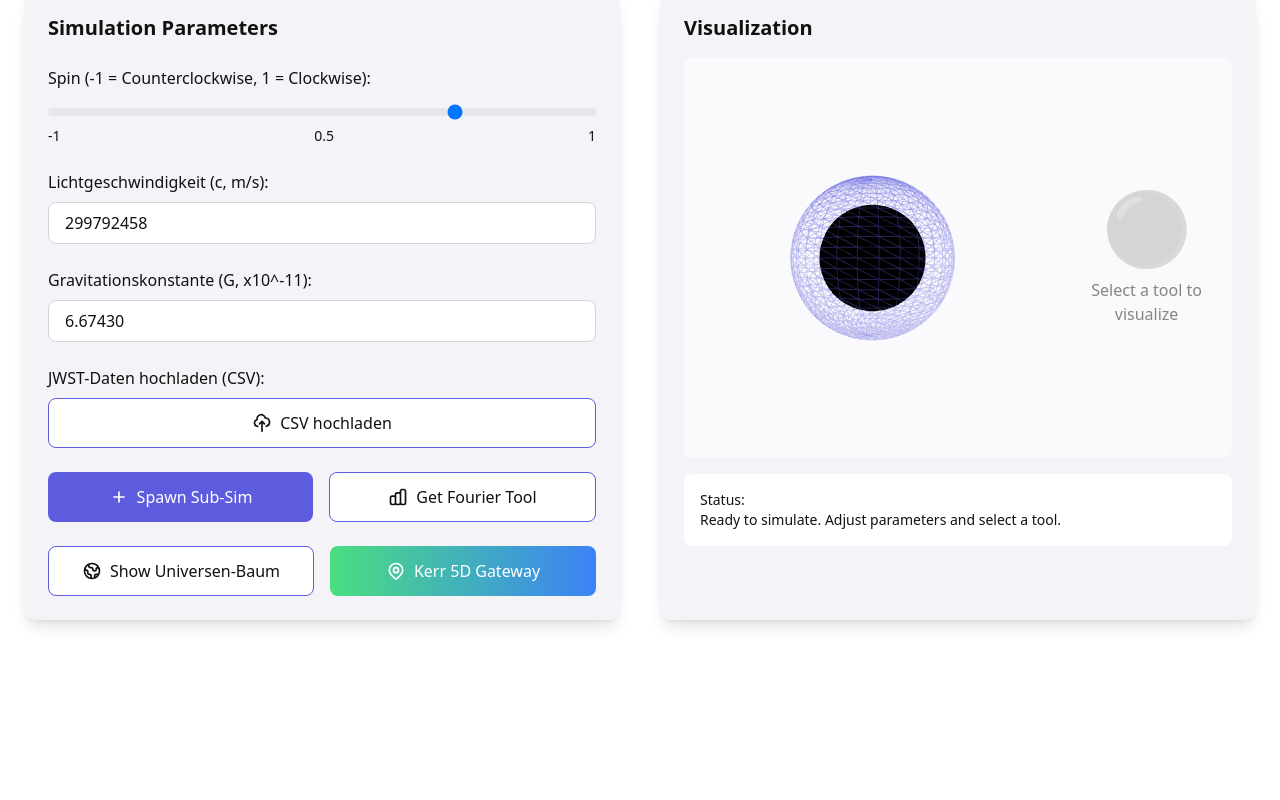
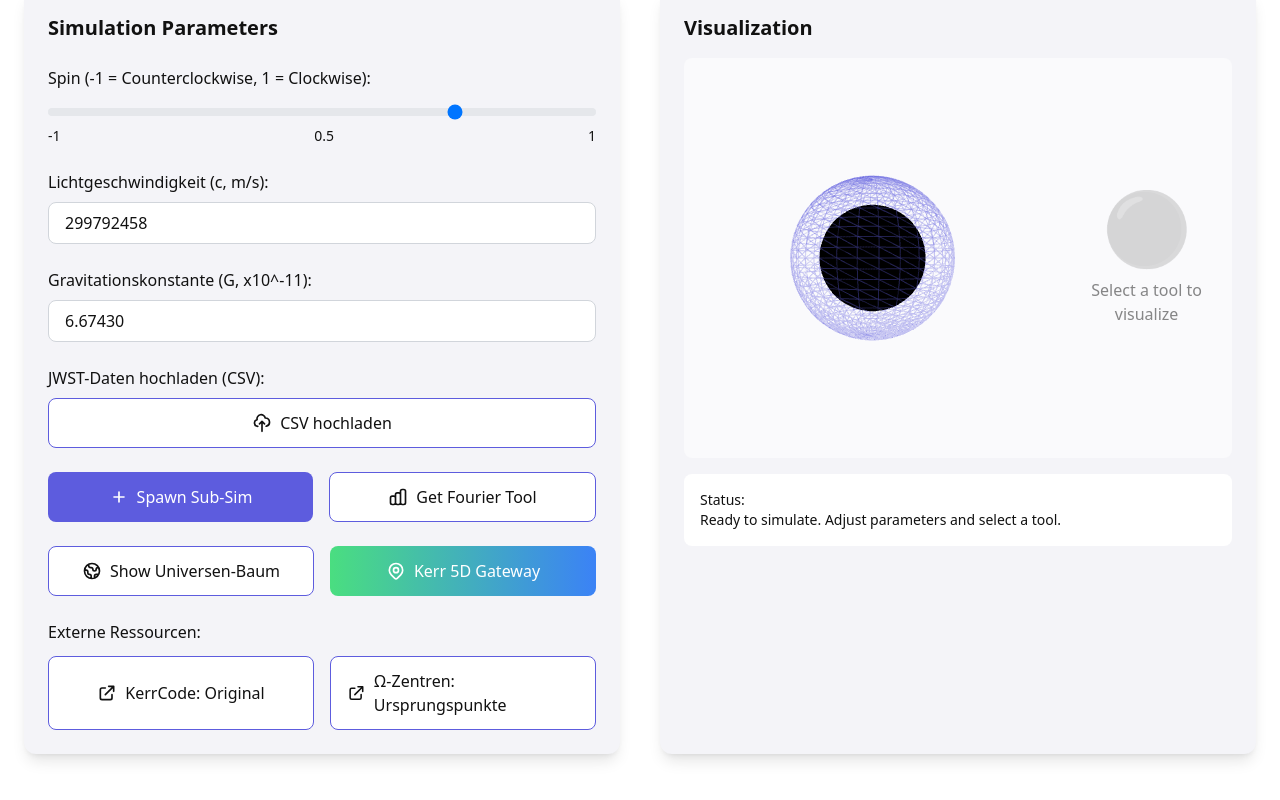
Before and after one commit to Zaha175/PLATFORMCODEULTRA, a plain HTML site: page index.html in a window 1280 px wide. Shown: the part 3402-4202 px from the top of the page. Before the commit the page ends 4086 px from the top, so only its background shows below. Drawn offline with nearby package versions, Linux system fonts and the light colour scheme; animation ran at ten frames a second.

Commit message:
Update index.html

```diff
--- a/index.html
+++ b/index.html
@@ -513,6 +513,25 @@
                                 Kerr 5D Gateway
                             </button>
                         </div>
+
+                        <!-- External Resource Links -->
+                        <div class="mt-6">
+                            <h4 class="font-medium mb-3">Externe Ressourcen:</h4>
+                            <div class="grid grid-cols-1 sm:grid-cols-2 gap-4">
+                                <a href="https://zaha175.github.io/CODE/" target="_blank" rel="noopener" class="w-full px-4 py-3 bg-light-bg dark:bg-dark-bg text-light-text dark:text-dark-text border border-primary rounded-lg hover:bg-primary hover:text-white transition flex items-center justify-center">
+                                    <svg xmlns="http://www.w3.org/2000/svg" class="h-5 w-5 mr-2" fill="none" viewBox="0 0 24 24" stroke="currentColor">
+                                        <path stroke-linecap="round" stroke-linejoin="round" stroke-width="2" d="M10 6H6a2 2 0 00-2 2v10a2 2 0 002 2h10a2 2 0 002-2v-4M14 4h6m0 0v6m0-6L10 14" />
+                                    </svg>
+                                    KerrCode: Original
+                                </a>
+                                <a href="https://zaha175.github.io/OMEGAZENTRUM1/" target="_blank" rel="noopener" class="w-full px-4 py-3 bg-light-bg dark:bg-dark-bg text-light-text dark:text-dark-text border border-primary rounded-lg hover:bg-primary hover:text-white transition flex items-center justify-center">
+                                    <svg xmlns="http://www.w3.org/2000/svg" class="h-5 w-5 mr-2" fill="none" viewBox="0 0 24 24" stroke="currentColor">
+                                        <path stroke-linecap="round" stroke-linejoin="round" stroke-width="2" d="M10 6H6a2 2 0 00-2 2v10a2 2 0 002 2h10a2 2 0 002-2v-4M14 4h6m0 0v6m0-6L10 14" />
+                                    </svg>
+                                    Ω-Zentren: Ursprungspunkte
+                                </a>
+                            </div>
+                        </div>
                     </div>
                 </div>
 
```
